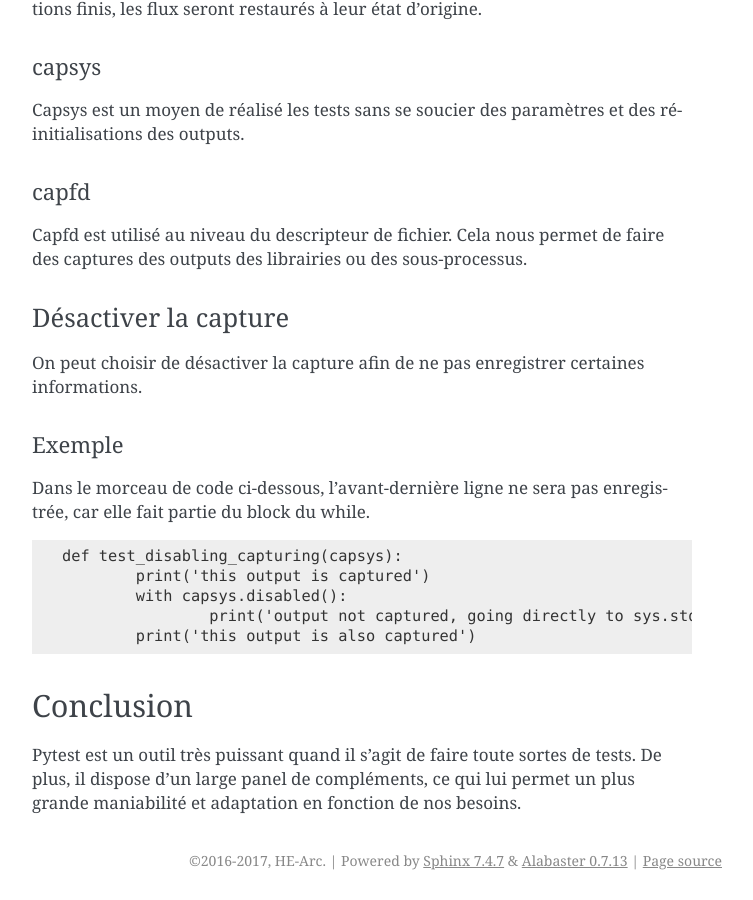
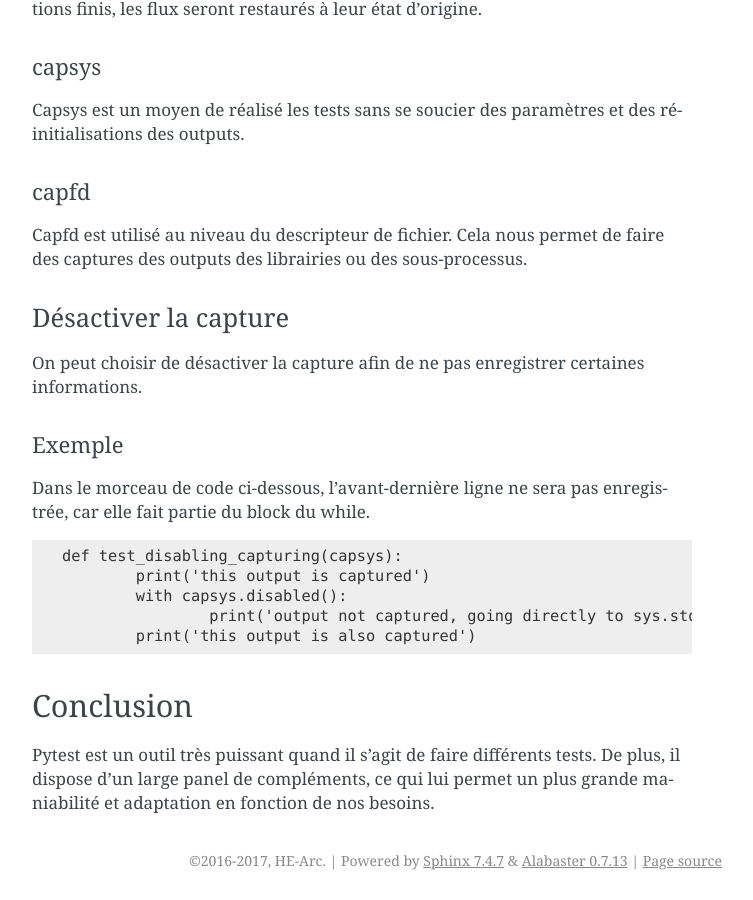
Before and after one commit to HE-Arc/livre-python, a Sphinx documentation site: the page built from source/pytest/index.rst, in a window 1280 px wide and 900 px high, scrolled down 4945 px. Shown: the whole window, without its empty margins (388-1141 px from the left). Built offline with Sphinx 7.4.7, drawn with Linux system fonts in a browser that asks for light colours.

Commit message:
Modification phrase

```diff
--- a/source/pytest/index.rst
+++ b/source/pytest/index.rst
@@ -265,4 +265,4 @@ Dans le morceau de code ci-dessous, l'avant-dernière ligne ne sera pas enregist
 Conclusion
 ==========
 
-Pytest est un outil très puissant quand il s'agit de faire toute sortes de tests. De plus, il dispose d'un large panel de compléments, ce qui lui permet un plus grande maniabilité et adaptation en fonction de nos besoins.
+Pytest est un outil très puissant quand il s'agit de faire différents tests. De plus, il dispose d'un large panel de compléments, ce qui lui permet un plus grande maniabilité et adaptation en fonction de nos besoins.
```
